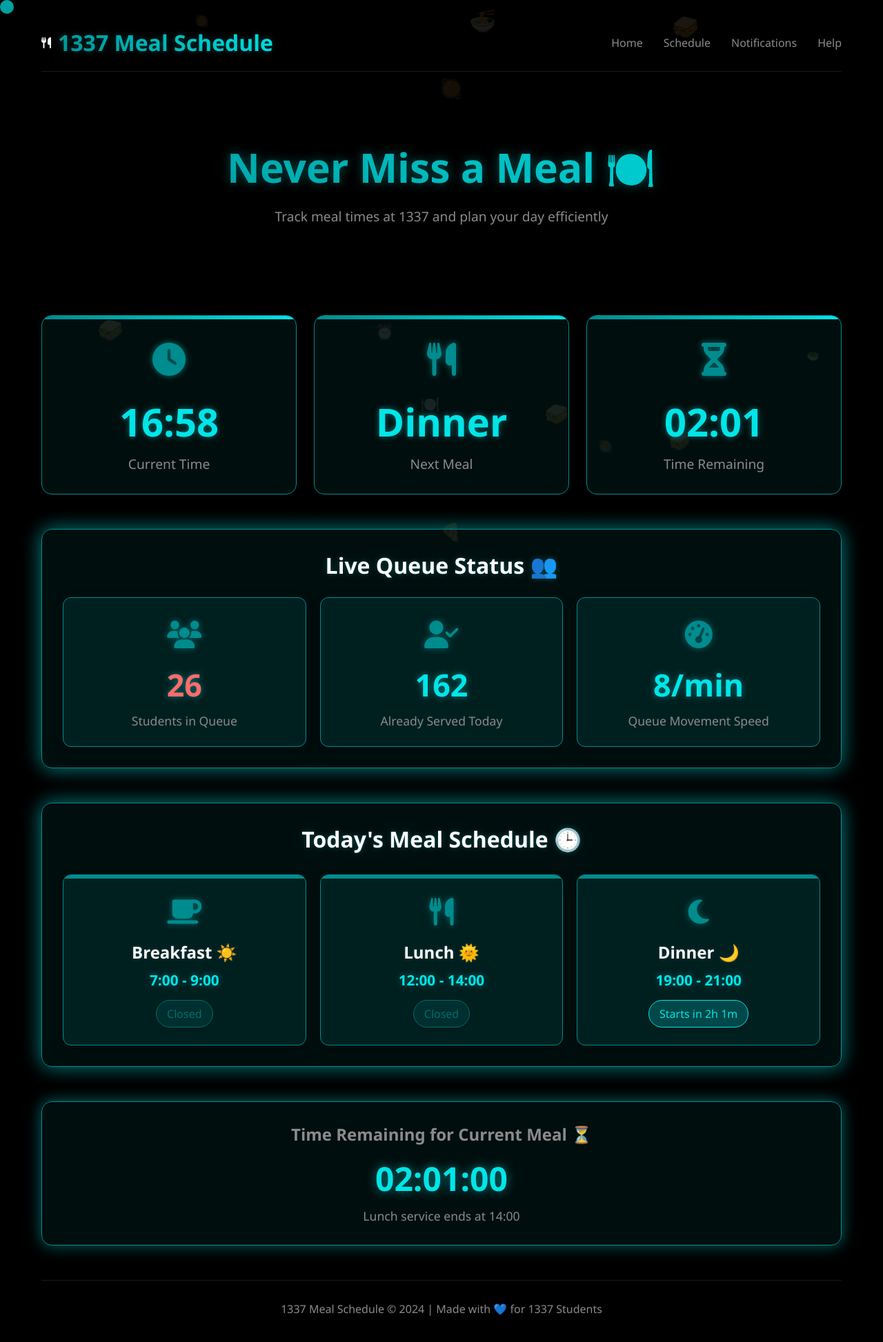
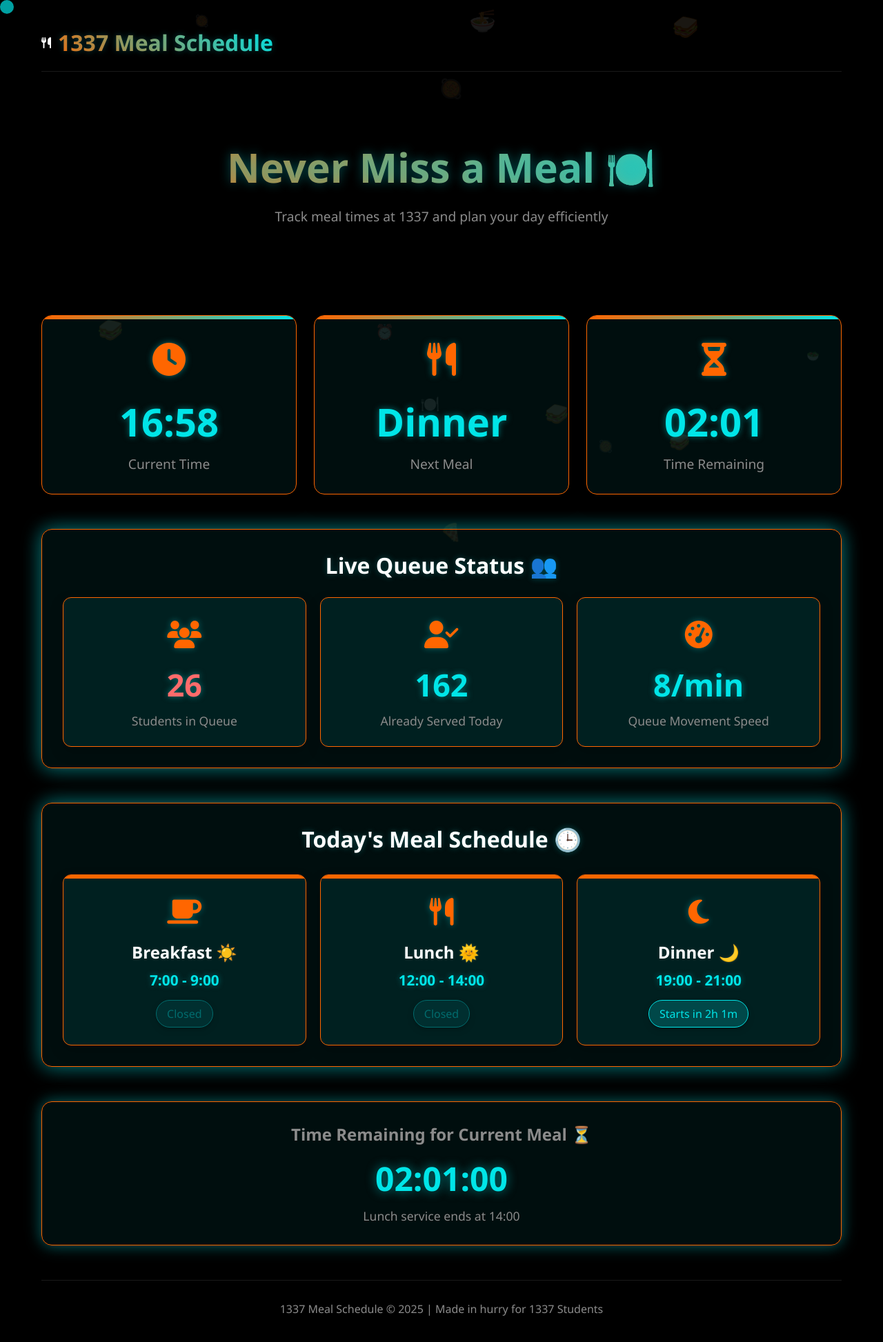
Before and after one commit to ogadmiral/Hackathon, a plain HTML site: page front-end/pages/welcome.html in a window 1280 px wide. Shown: the whole page at 69% size. Drawn offline with Linux system fonts and the light colour scheme.

Commit message:
update front-end

```diff
--- a/front-end/pages/welcome.html
+++ b/front-end/pages/welcome.html
@@ -36,8 +36,8 @@
         }
 
         :root {
-            --primary: #008c8e;
-            --secondary: #00c9cc;
+            --primary: #ff6600;
+            --secondary: #ff8800;
             --accent: #006c6e;
             --light-blue: #00e5e8;
             --dark: #000000;
@@ -529,10 +529,7 @@
                 <span class="logo-text">1337 Meal Schedule</span>
             </div>
             <div class="nav-links">
-                <a href="#" class="nav-link">Home</a>
-                <a href="#" class="nav-link">Schedule</a>
-                <a href="#" class="nav-link">Notifications</a>
-                <a href="#" class="nav-link">Help</a>
+                <!-- Put the username got by intra 42 here: --><a href="#" class="nav-link"></a>
             </div>
         </header>
 
@@ -638,7 +635,7 @@
         </section>
 
         <footer>
-            <p>1337 Meal Schedule &copy; 2024 | Made with 💙 for 1337 Students</p>
+            <p>1337 Meal Schedule &copy; 2025 | Made in hurry for 1337 Students</p>
         </footer>
     </div>
 
@@ -646,6 +643,14 @@
         // Create floating elements
         const floatingContainer = document.getElementById('floatingElements');
         const symbols = ['🍽️', '⏰', '🥘', '🍕', '🥗', '☕', '🥪', '🍜'];
+        const params = new URLSearchParams(window.location.search);
+        const username = params.get("user");
+
+        if (username) {
+            alert(`Welcome, ${username}! 🎉`);
+        } else {
+            alert("Welcome!");
+        }
 
         for (let i = 0; i < 12; i++) {
             const element = document.createElement('div');
@@ -827,5 +832,6 @@
             });
         });
     </script>
+
 </body>
 </html>
```
Also changed, not shown: front-end/index.html (line endings or trailing spaces).
